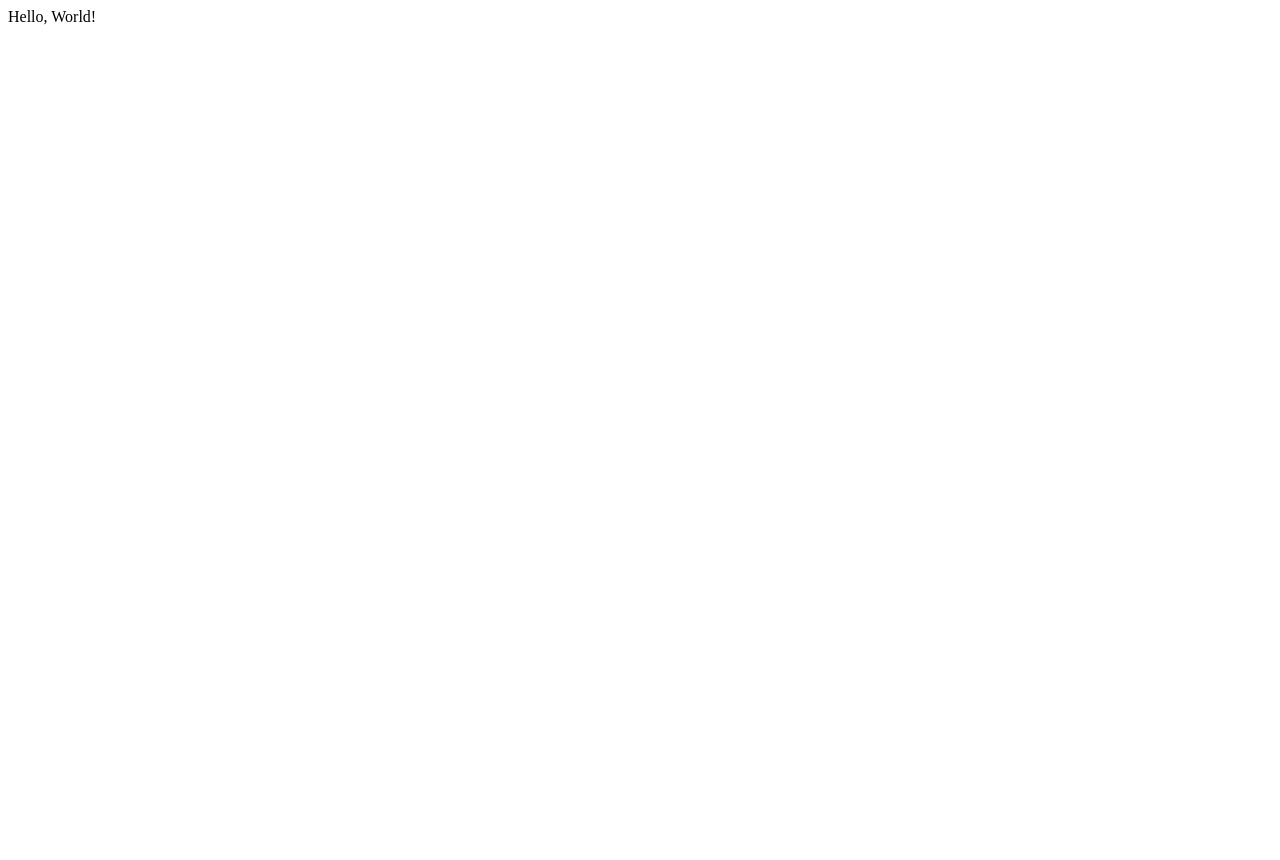
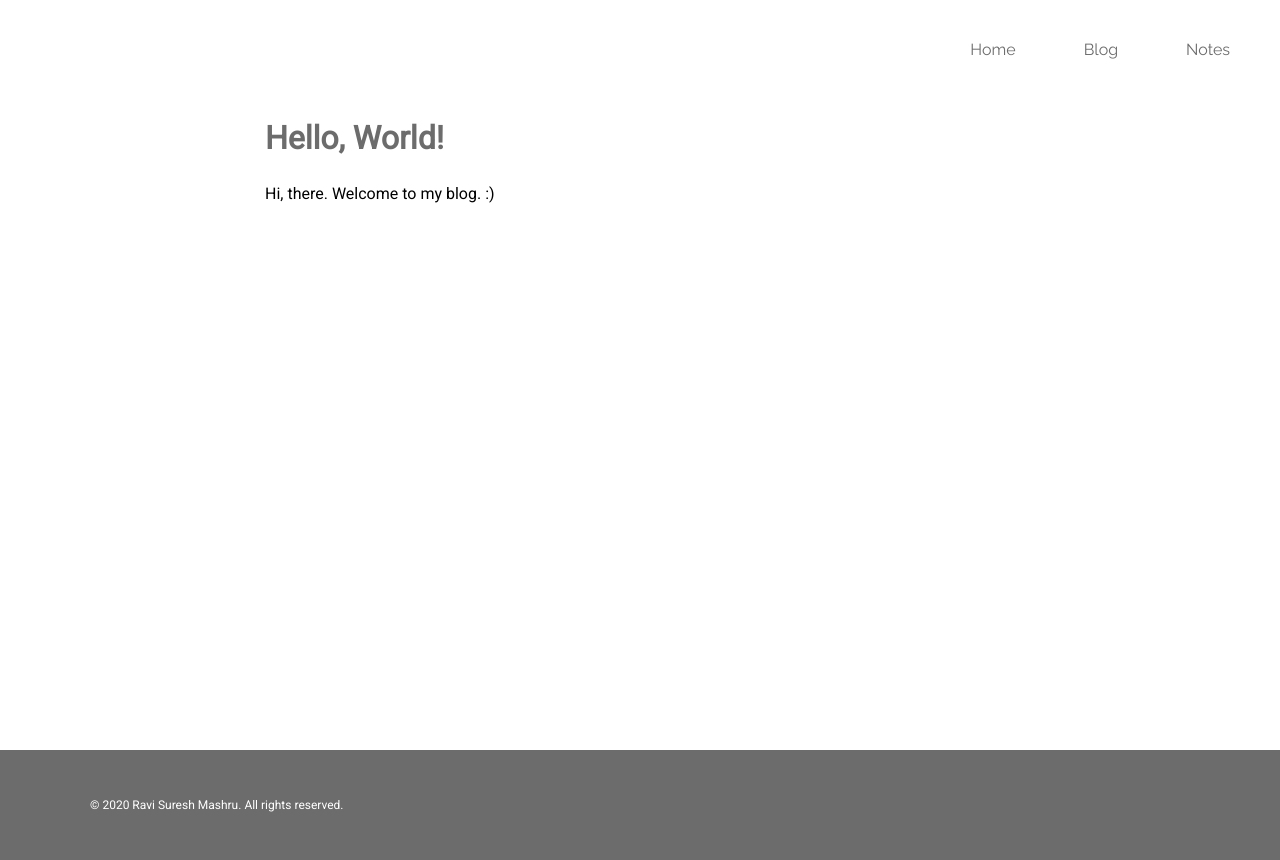
Before and after one commit to ravimashru/homepage, a Gatsby site: page /blog/2020-01-01-hello-world/ in a window 1280 px wide. Before the commit the page ends 800 px from the top, so only its background shows below. Built offline with nearby package versions, Linux system fonts and the light colour scheme; Gatsby itself is replaced by a stand-in of ours.

Commit message:
Add blog post

```diff
--- a/content/posts/2020-01-01-hello-world.mdx
+++ b/content/posts/2020-01-01-hello-world.mdx
@@ -2,4 +2,4 @@
 title: 'Hello, World!'
 date: 2020-01-15
 ---
-# Hello, World!
+Hi, there. Welcome to my blog. :)
--- a/content/drafts/2020-01-02-chapter-1-subtle-art.mdx
+++ b/content/posts/2020-01-02-chapter-1-subtle-art.mdx
@@ -2,28 +2,49 @@
 title: Chapter 1 - The Subtle Art of Not Giving a F*ck
 date: 2020-01-16
 ---
-# Chapter 1 - The Subtle Art of Not Giving a F\*ck
 
 We are told that in life, "a man fights for what he wants, never gives up, and eventually achieves his wildest dreams". Because of this, we end up giving a f\*ck about a lot of things that we want to achieve. What we don't realize is that we have limited f\*cks to give in life. We have to choose the important things we need to give a f\*ck about, and stop giving a f\*ck about the rest.
 
+<br />
+
 > "The key to a good life is not giving a f\*ck about more; it's giving a f\*ck about less, giving a f\*ck about only what is true and immediate and important."
+
+<br />
 
 All the conventional life advice we hear all the time, all the "positive and happy self-help stuff" focuses on what you lack ("what you perceive your personal shortcomings and failures to already be") and why you should give a f\*ck about getting it. An ad for the gym showing a model with 6 pack abs is designed to make you start giving a f\*ck about your own physique and join the gym to get 6 pack abs as well. We are constantly bombarded with such messages to give a f\*ck - about a new TV, about a better vacation, about your physical appearance. We think that by giving a f\*ck, we are focusing on achieving something positive (getting 6 pack abs sounds like a pretty positive thing).
 
+<br />
+
 > "We have so much fucking stuff and so many opportunities that we don't even know what to give a f\*ck about anymore."
+
+<br />
 
 Wanting to achieve something positive is a negative experience, but acknowledging something negative is a positive experience. If you "want to get 6 pack abs", you're focusing on not having them - that's a negative experience. Accepting your body for what it is and acknowledging that you will probably never look like the model in the ad for the gym is a positive experience. That doesn't mean you shouldn't do things like going to the gym! You still need to hit the gym, but without giving a f\*ck about your abs or how you look. When you don't give a f\*ck about something, you seem to start getting better at it.
 
+<br />
+
 > "The more you pursue feeling better all the time, the less satisfied you become." (Philosopher Alan Watts referred to this as "the backward law")
+
+<br />
 
 Remember: not giving a f\*ck about something is not being indifferent - that's being a psychopath. Not giving a f\*ck is about being comfortable with being different. Being comfortable with not having the latest smart TV at home, not having 6 pack abs, not going for vacation with your coworkers to The Bahamas.
 
+<br />
+
 > "To not give a f\*ck is to stare down life's most terrifying and difficult challenges and still take action."
+
+<br />
 
 Society (through consumer culture and social media) makes it look like having negative experiences (like anxiety, fear, guilt, etc.) is totally not okay. So when we have these experiences, we start feeling bad. And because as humans we have the capability of having thoughts about thoughts, we start feeling bad about feeling bad about having those negative experiences. That makes us even more sad. That's the feedback loop from hell! We need to realize that feeling bad is totally okay!
 
+<br />
+
 > "Everything worthwile in life is won through surmounting the associated negative experience."
+
+<br />
 
 To short-circuit the feedback loop, you need to learn how to focus and prioritize your thoughts effectively. You need to choose what matters to you and what does not, based on your own personal values. You need to accept the fact that the world is totally f\*cked and that's all right, because it's always been that way, and always will be. Instead of trying to get away from all the sh\*t, you need to try finding sh\*t that you enjoy dealing with.
 
+<br />
+
 > "Whether we realize it or not, we are always choosing what to give a f\*ck about... Maturity is what happens when one learns only to give a f\*ck about what's truly f\*ckworthy."
--- a/src/components/blog-layout.js
+++ b/src/components/blog-layout.js
@@ -1,13 +1,24 @@
 import React from 'react';
+import Layout from '../components/layout';
+import { MDXRenderer } from 'gatsby-plugin-mdx';
 
 export default function BlogLayout({ data: { mdx } }) {
-return <div>{mdx.frontmatter.title}</div>;
+  return (
+    <Layout>
+      <div className="blog-content">
+        <h1>{mdx.frontmatter.title}</h1>
+        <div className="blog-body">
+          <MDXRenderer>{mdx.body}</MDXRenderer>
+        </div>
+      </div>
+    </Layout>
+  );
 }
 
 export const pageQuery = graphql`
   query BlogPostQuery($id: String) {
     mdx(id: { eq: $id }) {
-      id,
+      id
       body
       frontmatter {
         title
--- a/src/components/layout.css
+++ b/src/components/layout.css
@@ -25,6 +25,7 @@ header {
   align-items: center;
   padding: 0 16px;
   background-color: rgba(255, 255, 255, 0.95);
+  /* box-shadow: 0px 3px 7px 0px rgba(0, 0, 0, 0.05); */
 }
 
 .hdr-normal {
@@ -305,6 +306,25 @@ footer {
   color: #4c4c4c;
 }
 
+.blog-content {
+  padding: 0 16px;
+  max-width: 750px;
+  margin: 0 auto;
+}
+
+.blog-content h1 {
+  color: #6c6c6c;
+}
+
+.blog-body {
+  margin-bottom: 36px;
+  text-align: justify;
+}
+
+.blog-body p {
+  line-height: 30px;
+}
+
 @media only screen and (max-width: 600px) {
   .prf-hdr-ctr {
     grid-template-columns: 100%;
@@ -381,8 +401,12 @@ footer {
   }
 
   .blog-header {
+    text-align: left;
     padding: 0 16px;
-    text-align: left;
+  }
+
+  .blog-content h1 {
+    text-align: center;
   }
 
 }
--- a/src/components/layout.js
+++ b/src/components/layout.js
@@ -12,7 +12,7 @@ import Header from './header';
 import './layout.css';
 
 const Layout = ({ children }) => {
-  const maxPageWidth = 900;
+  const maxPageWidth = 1100;
 
   return (
     <>
```
